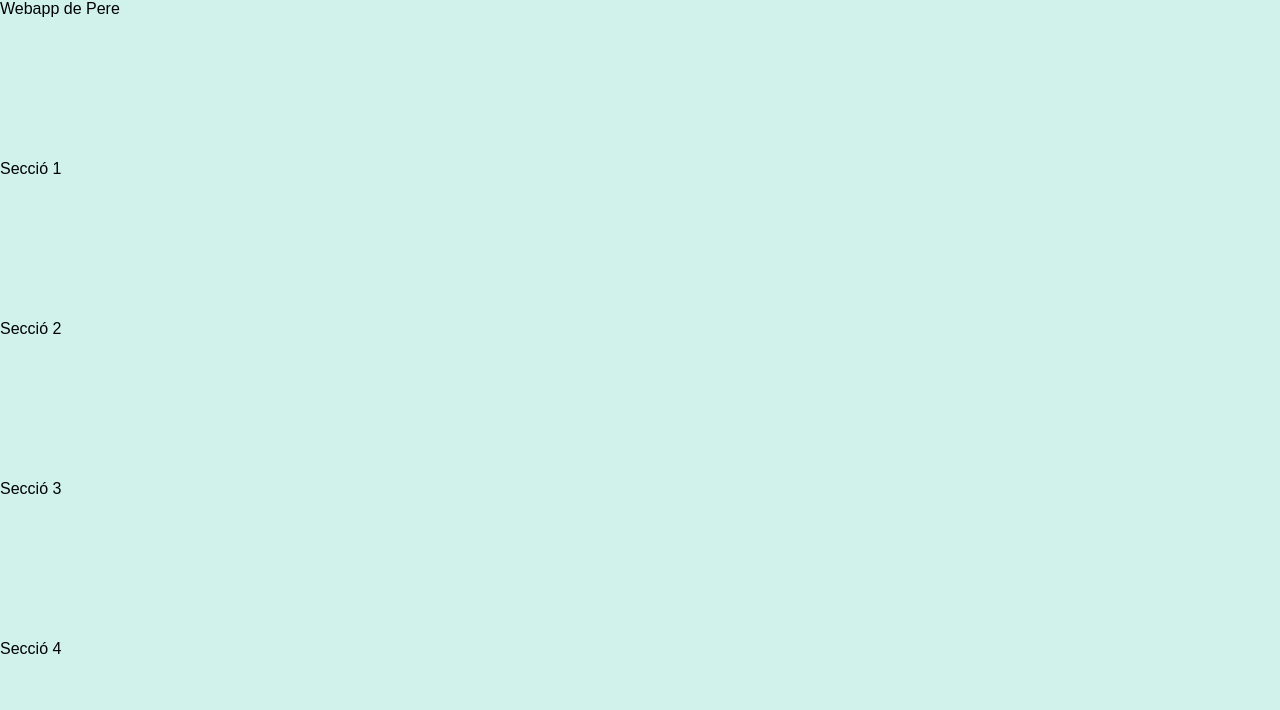
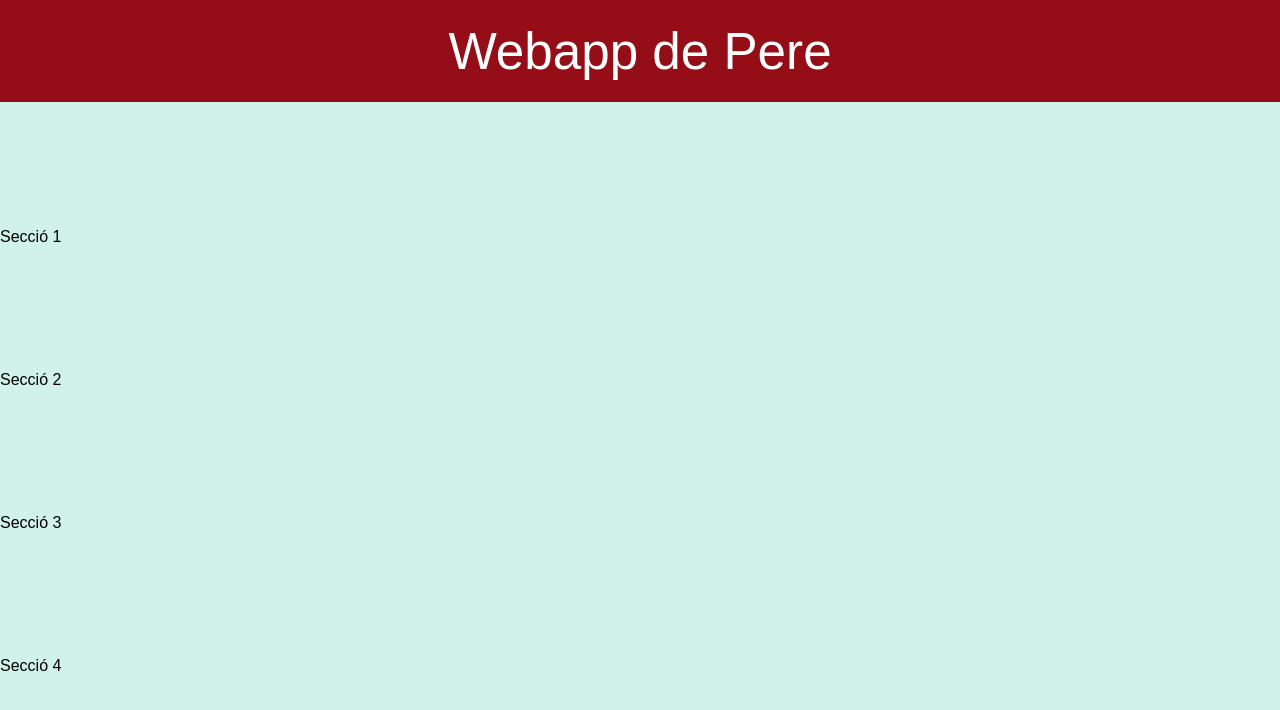
Before and after one commit to PereGarciaTafalla/webappPereGarciaTafalla, a plain HTML site: page index.html in a window 1280 px wide. Drawn offline with Linux system fonts and the light colour scheme.

Commit message:
superior.css

```diff
--- a/index.css
+++ b/index.css
@@ -10,5 +10,12 @@ body {
     min-height: -webkit-fill-available;
     margin: 0px;    /* elimina tots els marges del document */
     font-family: sans-serif;    /* un tipus de lletra adient per a llocs web */
-    background-color: #d1f2eb;    /* color de fons en format #RRGGBB */
-}
+    background-color: #d1f2eb;    /* color de fons en format #RRGGBB */}
+#superior {
+    display: flex;
+    height: 8vmax;    /* alçària d'un 8% respecte l'alçària de la pantalla */
+    justify-content: center;    /* centra els elements en la direcció de disposició */
+    align-items: center;    /* centra els elements en la direcció perpendicular a la de disposició */
+    font-size: 4vmax;    /* mida d'un 4% respecte l'alçària de la pantalla */
+    color: white;    /* color del text */
+    background-color: #950E17;    /* color de fons */}
```
